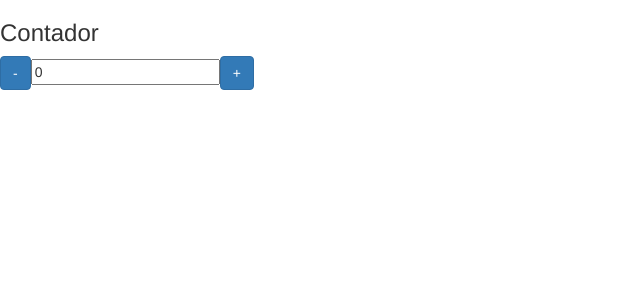
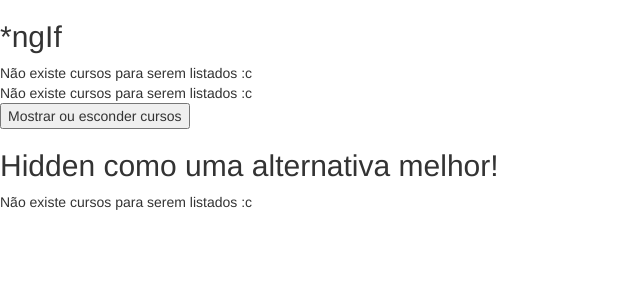
Before and after one commit to gabcordeiro/Ensinamentos-Angular, an Angular app: page / in a window 1280 px wide. Shown: the top 300 px of the page, without its empty margins (0-640 px from the left). Built offline with nearby package versions, Linux system fonts and the light colour scheme.

Commit message:
Diretivas: ngIf

```diff
--- a/src/app/app.component.html
+++ b/src/app/app.component.html
@@ -1,4 +1 @@
-
-
-
-<contador></contador>
+<app-diretiva-ngif></app-diretiva-ngif>
--- a/src/app/app.module.ts
+++ b/src/app/app.module.ts
@@ -10,6 +10,7 @@
 import { InputPropertyComponent } from './input-property/input-property.component';
 import { OutputPropertyComponent } from './output-property/output-property.component';
 import { ComponentLifeCycleComponent } from './component-life-cycle/component-life-cycle.component';
+import { DiretivaNgifComponent } from './diretiva-ngif/diretiva-ngif.component';
 
 @NgModule({
   declarations: [
@@ -20,6 +21,7 @@
     InputPropertyComponent,
     OutputPropertyComponent,
     ComponentLifeCycleComponent,
+    DiretivaNgifComponent,
   ],
   imports: [
     BrowserModule,
--- /dev/null
+++ b/src/app/diretiva-ngif/diretiva-ngif.component.html
@@ -0,0 +1,26 @@
+<h2>*ngIf</h2>
+<div *ngIf="cursos.length>0" >
+   Lista de cursos aqui:
+</div>
+<div *ngIf="cursos.length===0" >
+    Não existe cursos para serem listados :c
+ </div>
+
+ <div *ngIf="mostrarCursos" >
+    Lista de cursos aqui:
+ </div>
+ <div *ngIf="!mostrarCursos" >
+     Não existe cursos para serem listados :c
+  </div>
+
+
+
+<button (click)="OnMostrarCursos()">Mostrar ou esconder cursos</button>
+
+<h2>Hidden como uma alternativa melhor!</h2>
+<div [hidden]="!mostrarCursos" >
+    Lista de cursos aqui:
+ </div>
+ <div [hidden]="mostrarCursos">
+     Não existe cursos para serem listados :c
+  </div>
--- /dev/null
+++ b/src/app/diretiva-ngif/diretiva-ngif.component.ts
@@ -0,0 +1,22 @@
+import { Component, OnInit } from '@angular/core';
+
+@Component({
+  selector: 'app-diretiva-ngif',
+  templateUrl: './diretiva-ngif.component.html',
+  styleUrls: ['./diretiva-ngif.component.css']
+})
+export class DiretivaNgifComponent implements OnInit {
+
+  constructor() { }
+
+  cursos:string[]=[];
+
+  mostrarCursos:boolean=false;
+
+  OnMostrarCursos(){
+    this.mostrarCursos=!this.mostrarCursos;
+  }
+  ngOnInit(): void {
+  }
+
+}
```
Also changed, not shown: src/app/diretiva-ngif/diretiva-ngif.component.css (added), 1 other file (tests, documents, lock files or other folders).
